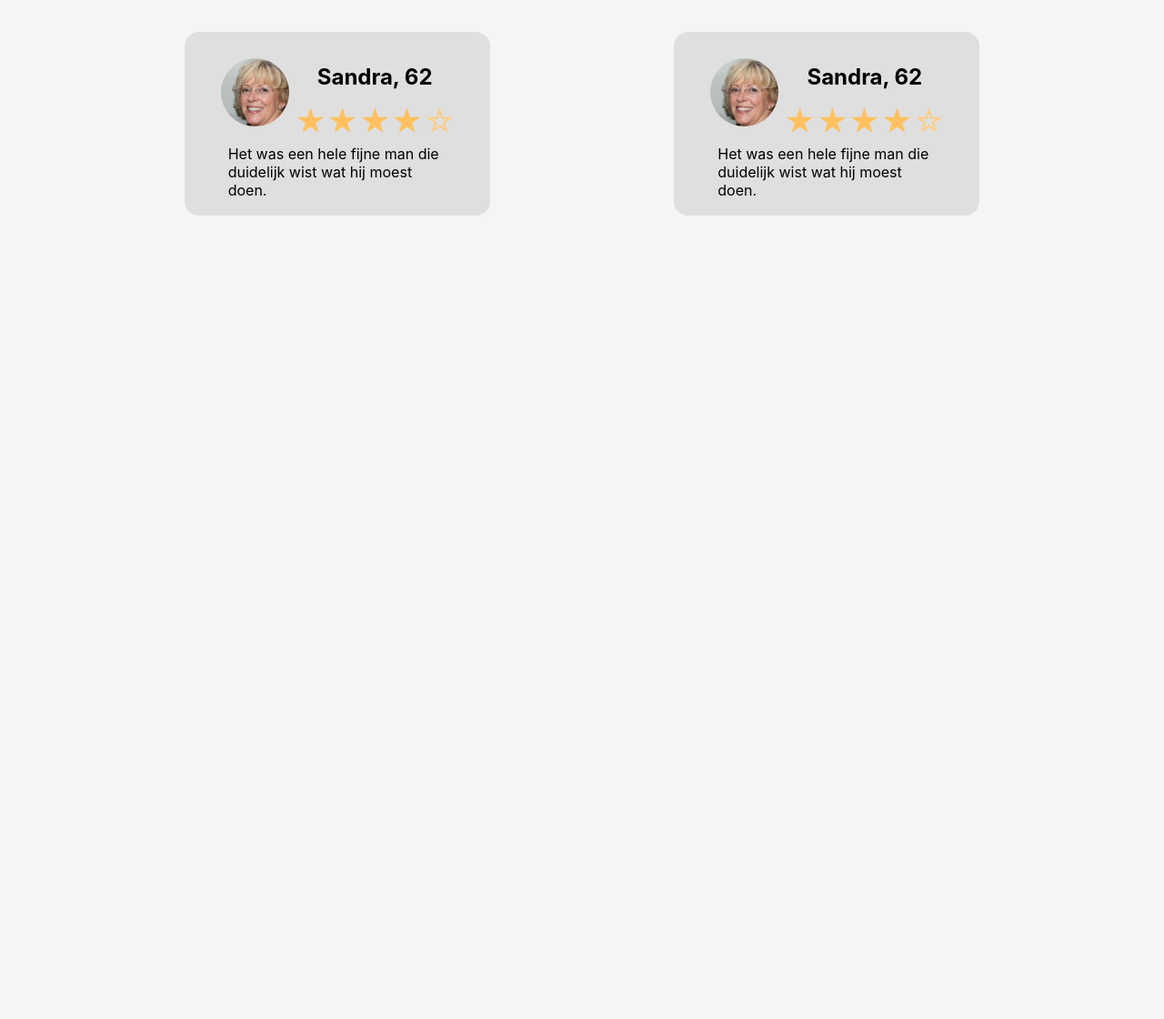
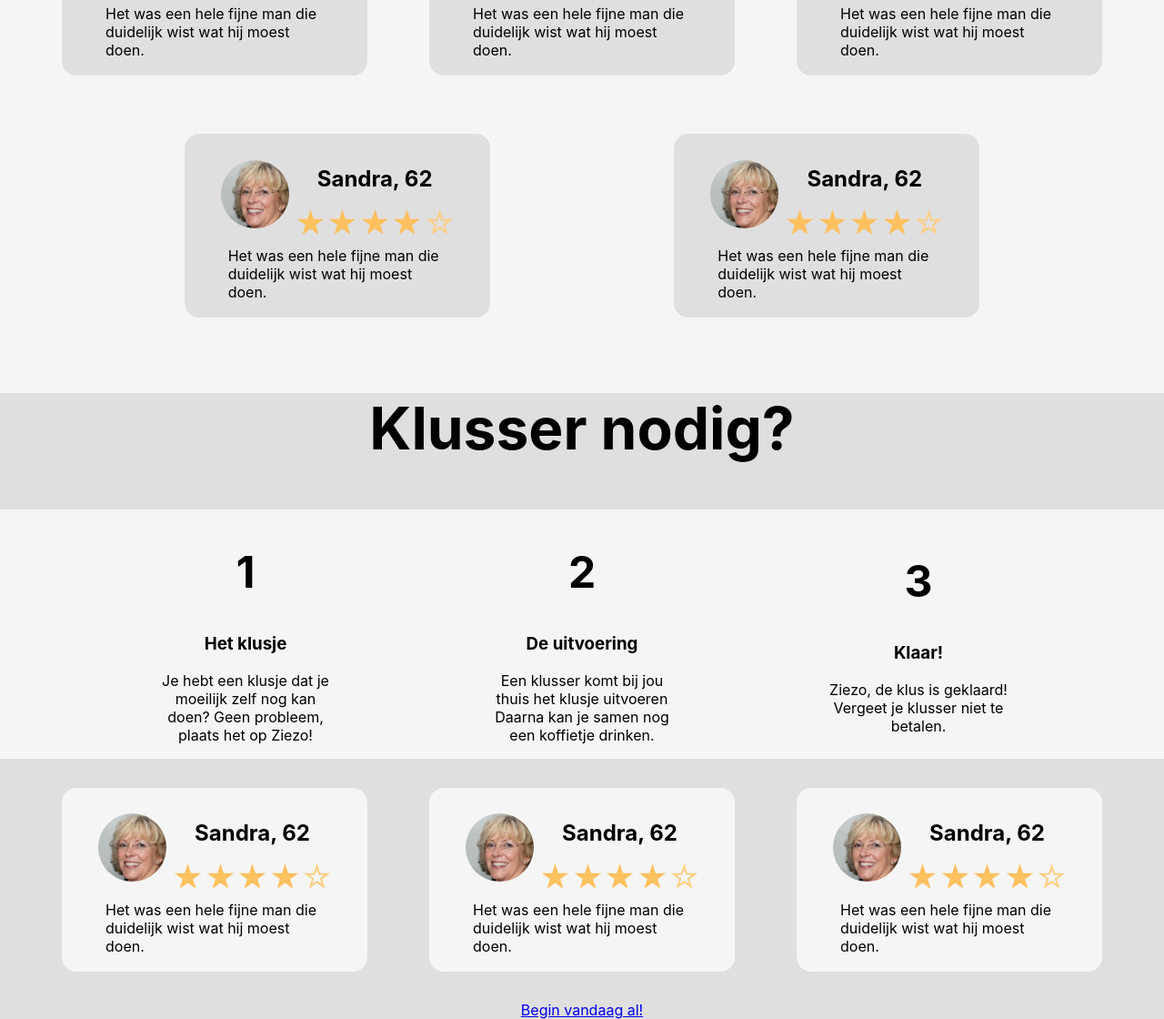
Before and after one commit to Jarne-H/productwebsite-lab3, a plain HTML site: page index.html in a window 1280 px wide. Shown: the part 1336-2456 px from the top of the page at 91% size. Before the commit the page ends 1605 px from the top, so only its background shows below. Drawn offline with Linux system fonts and the light colour scheme.

Commit message:
build: add klussers sections

```diff
--- a/index.html
+++ b/index.html
@@ -18,7 +18,7 @@
     <main>
         <section id="klusjes">
             <h1>Klusser nodig?</h1>
-            <section id="hulpbegoevendeInfo" class="taskInfo">
+            <section id="hulpbegoevendeInfo" class="taskInfo grey">
                 <div>
                     <h2>1</h2>
                     <h3>Het klusje</h3>
@@ -51,7 +51,7 @@
                 </div>
             </section>
             <section id="hulpbehoevende" class="reviewList">
-                <div class="card">
+                <div class="card grey">
                     <div class="topPart_Review">
                         <img src="public/images/profile_images/sandra.jpg" alt="foto van Sandra">
                         <div class="info">
@@ -68,7 +68,7 @@
                     </div>
                     <p class="review">Het was een hele fijne man die duidelijk wist wat hij moest doen.</p>
                 </div>
-                <div class="card">
+                <div class="card grey">
                     <div class="topPart_Review">
                         <img src="public/images/profile_images/sandra.jpg" alt="foto van Sandra">
                         <div class="info">
@@ -85,7 +85,7 @@
                     </div>
                     <p class="review">Het was een hele fijne man die duidelijk wist wat hij moest doen.</p>
                 </div>
-                <div class="card">
+                <div class="card grey">
                     <div class="topPart_Review">
                         <img src="public/images/profile_images/sandra.jpg" alt="foto van Sandra">
                         <div class="info">
@@ -102,7 +102,7 @@
                     </div>
                     <p class="review">Het was een hele fijne man die duidelijk wist wat hij moest doen.</p>
                 </div>
-                <div class="card">
+                <div class="card grey">
                     <div class="topPart_Review">
                         <img src="public/images/profile_images/sandra.jpg" alt="foto van Sandra">
                         <div class="info">
@@ -119,7 +119,7 @@
                     </div>
                     <p class="review">Het was een hele fijne man die duidelijk wist wat hij moest doen.</p>
                 </div>
-                <div class="card">
+                <div class="card grey">
                     <div class="topPart_Review">
                         <img src="public/images/profile_images/sandra.jpg" alt="foto van Sandra">
                         <div class="info">
@@ -138,7 +138,95 @@
                 </div>
             </section>
         </section>
-        <section id="klussers"></section>
+        <section id="klussers" class="grey">
+            <h1>Klusser nodig?</h1>
+            <section id="hulpbegoevendeInfo" class="taskInfo white">
+                <div>
+                    <h2>1</h2>
+                    <h3>Het klusje</h3>
+                    <p>
+                        Je hebt een klusje dat
+                        je moeilijk zelf nog kan
+                        doen? Geen probleem,
+                        plaats het op Ziezo!
+                    </p>
+                </div>
+                <div>
+                    <h2>2</h2>
+                    <h3>De uitvoering</h3>
+                    <p>
+                        Een klusser komt bij jou
+                        thuis het klusje uitvoeren
+                        Daarna kan je samen nog een
+                        koffietje drinken.
+                    </p>
+                </div>
+                <div>
+                    <h2>3</h2>
+                    <h3>Klaar!</h3>
+                    <p>
+                        Ziezo, de klus is geklaard!
+                        Vergeet je klusser niet te
+                        betalen.
+
+                    </p>
+                </div>
+            </section>
+            <section id="hulpbehoevende" class="reviewList">
+                <div class="card white">
+                    <div class="topPart_Review">
+                        <img src="public/images/profile_images/sandra.jpg" alt="foto van Sandra">
+                        <div class="info">
+                            <h5>Sandra, 62</h5>
+                            <!--five stars-->
+                            <div class="rating">
+                                <img src="public/images/site/full_star.png" alt="star">
+                                <img src="public/images/site/full_star.png" alt="star">
+                                <img src="public/images/site/full_star.png" alt="star">
+                                <img src="public/images/site/full_star.png" alt="star">
+                                <img src="public/images/site/empty_star.png" alt="star">
+                            </div>
+                        </div>
+                    </div>
+                    <p class="review">Het was een hele fijne man die duidelijk wist wat hij moest doen.</p>
+                </div>
+                <div class="card white">
+                    <div class="topPart_Review">
+                        <img src="public/images/profile_images/sandra.jpg" alt="foto van Sandra">
+                        <div class="info">
+                            <h5>Sandra, 62</h5>
+                            <!--five stars-->
+                            <div class="rating">
+                                <img src="public/images/site/full_star.png" alt="star">
+                                <img src="public/images/site/full_star.png" alt="star">
+                                <img src="public/images/site/full_star.png" alt="star">
+                                <img src="public/images/site/full_star.png" alt="star">
+                                <img src="public/images/site/empty_star.png" alt="star">
+                            </div>
+                        </div>
+                    </div>
+                    <p class="review">Het was een hele fijne man die duidelijk wist wat hij moest doen.</p>
+                </div>
+                <div class="card white">
+                    <div class="topPart_Review">
+                        <img src="public/images/profile_images/sandra.jpg" alt="foto van Sandra">
+                        <div class="info">
+                            <h5>Sandra, 62</h5>
+                            <!--five stars-->
+                            <div class="rating">
+                                <img src="public/images/site/full_star.png" alt="star">
+                                <img src="public/images/site/full_star.png" alt="star">
+                                <img src="public/images/site/full_star.png" alt="star">
+                                <img src="public/images/site/full_star.png" alt="star">
+                                <img src="public/images/site/empty_star.png" alt="star">
+                            </div>
+                        </div>
+                    </div>
+                    <p class="review">Het was een hele fijne man die duidelijk wist wat hij moest doen.</p>
+                </div>
+                <a class="btn" href="#">Begin vandaag al!</a>
+            </section>
+        </section>
 
     </main>
     <footer>
--- a/public/css/style.css
+++ b/public/css/style.css
@@ -2,11 +2,12 @@
     --blue : #0192AA;
     --font : "poppins", "Inter", sans-serif;
     --grey : #DFDFDF;
+    --white : #F5F5F5;
 }
 
 body{
     font-family: var(--font);
-    background-color: #f5f5f5;
+    background-color: var(--white);
     margin: 0;
 }
 
@@ -38,6 +39,10 @@ nav{
 h1, h2, h5{
     text-align: center;
     margin: 0.8em 0;
+}
+
+h1{
+    font-size: 4em;
 }
 
 h2{
@@ -118,8 +123,12 @@ header .CTA{
     margin: 0 2em;
 }
 
-#hulpbehoevende .card{
+.grey{
     background-color: var(--grey);
+}
+
+.white{
+    background-color: var(--white);
 }
 
 .card p{
@@ -127,7 +136,6 @@ header .CTA{
 }
 
 .taskInfo{
-    background-color: var(--grey);
     display: flex;
     flex-direction: row;
     align-items: center;
```
